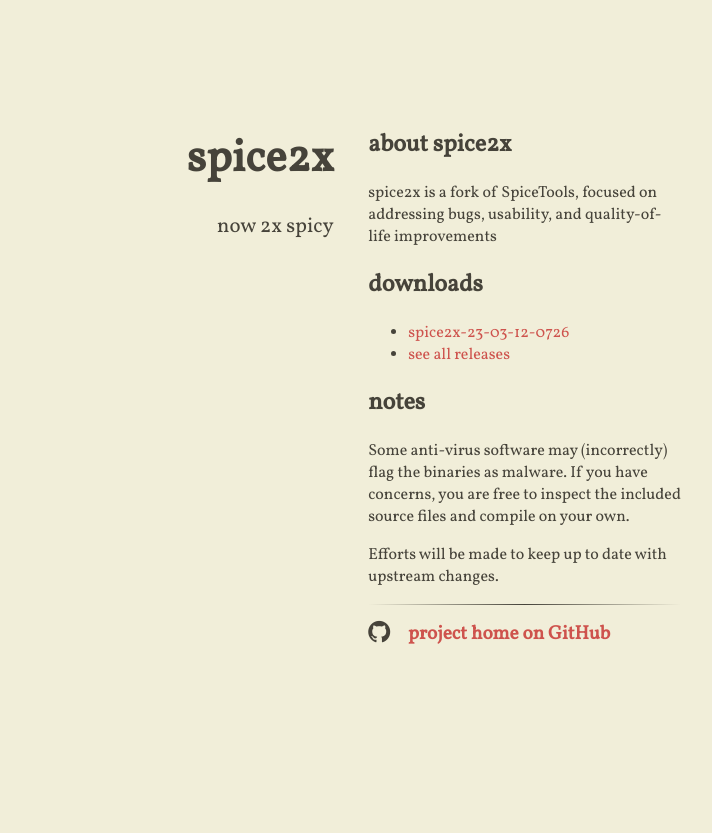
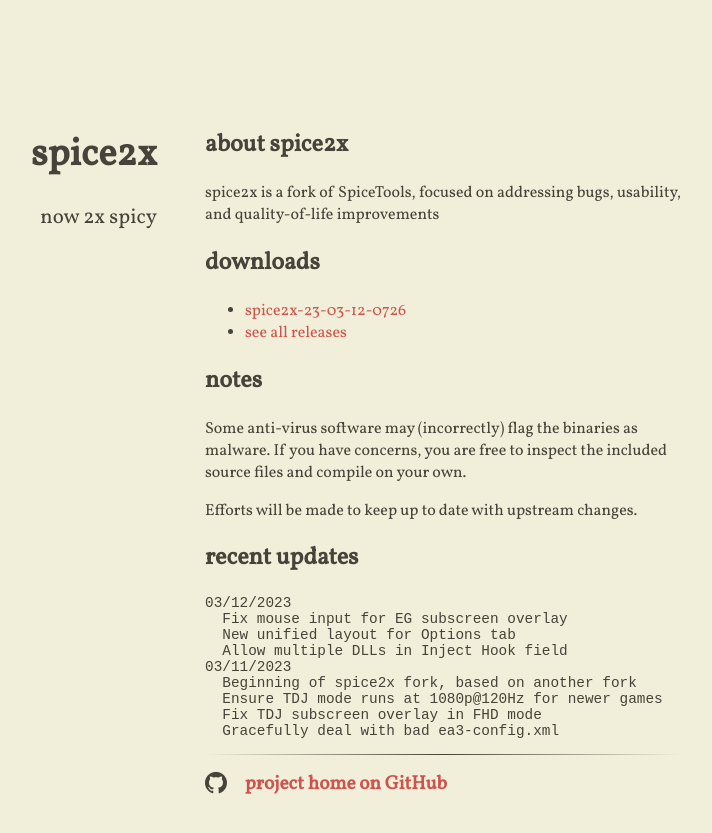
Before and after one commit to spice2x/spice2x.github.io, a Jekyll site: the page built from docs/index.html, in a window 1280 px wide. Shown: the top 833 px of the page, without its empty margins (299-1011 px from the left). Built offline with Jekyll 4.4.1, drawn with Linux system fonts in a browser that asks for light colours; nearby versions of some CDN libraries.

Commit message:
style updates and changelog

```diff
--- a/docs/_includes/content.html
+++ b/docs/_includes/content.html
@@ -21,6 +21,20 @@
 
 <p>Efforts will be made to keep up to date with upstream changes.</p>
 
+<h2>recent updates</h2>
+
+<pre>
+03/12/2023
+  Fix mouse input for EG subscreen overlay
+  New unified layout for Options tab
+  Allow multiple DLLs in Inject Hook field
+03/11/2023
+  Beginning of spice2x fork, based on another fork
+  Ensure TDJ mode runs at 1080p@120Hz for newer games
+  Fix TDJ subscreen overlay in FHD mode
+  Gracefully deal with bad ea3-config.xml
+</pre>
+
 <hr />
 
 <ul class="fa-ul main-list">
--- a/docs/assets/main.scss
+++ b/docs/assets/main.scss
@@ -70,9 +70,13 @@
 	box-shadow: 0 0 0 3px $text-color;
 }
 
+pre {
+	font-size: 0.9em;
+}
+
 /*** author ***/
 .author-container h1 {
-	font-size: 2.8em;
+	font-size: 2.4em;
 	margin-top: 0;
 	margin-bottom: 0;
 	text-align: center;
@@ -132,7 +136,7 @@
 	aligned right */
 	header {
 		float: left;
-		width: 46%;
+		width: 20%;
 		text-align: right;
 	}
 
@@ -143,8 +147,8 @@
 	}
 
 	main {
-		width: 46%;
-		margin-left: 54%;
+		width: 70%;
+		margin-left: 30%;
 		padding: 0;
 	}
 }
```
